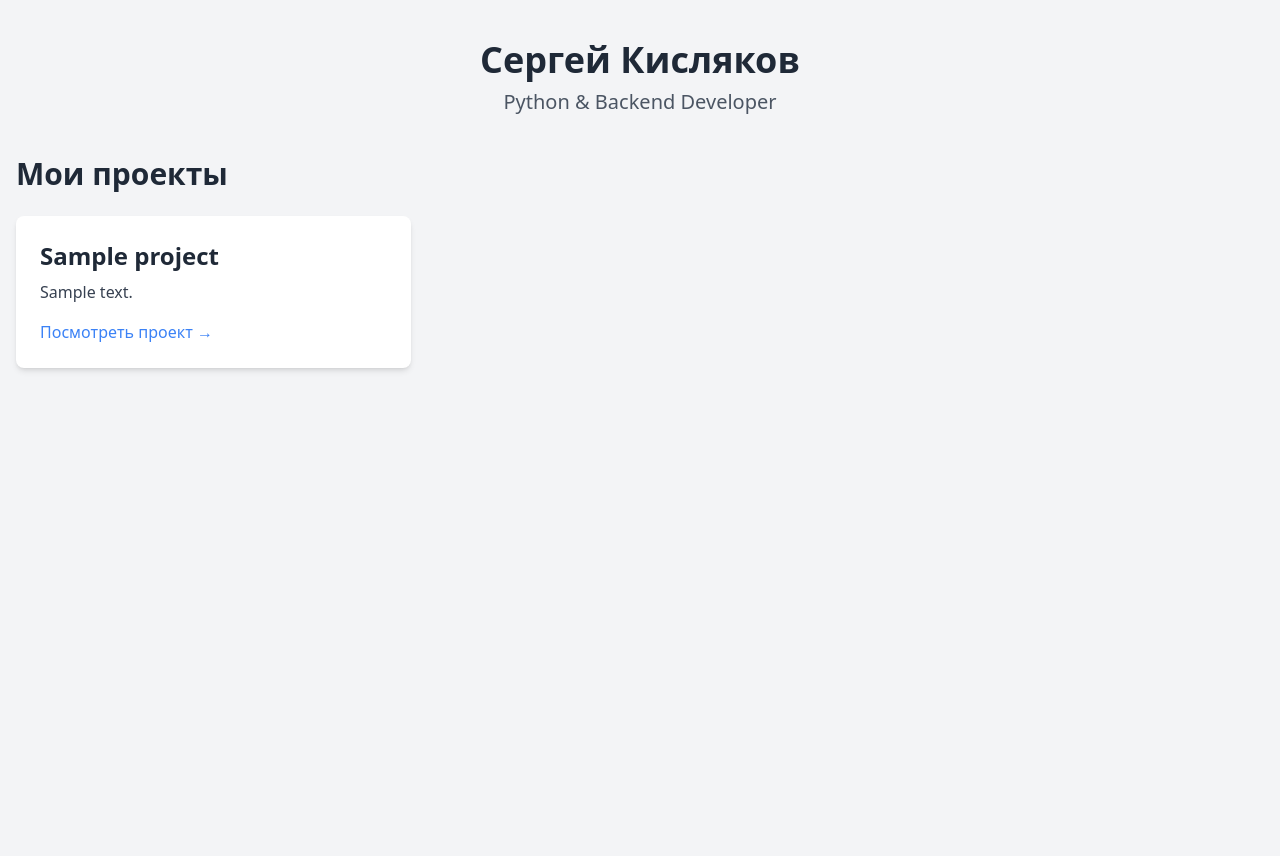
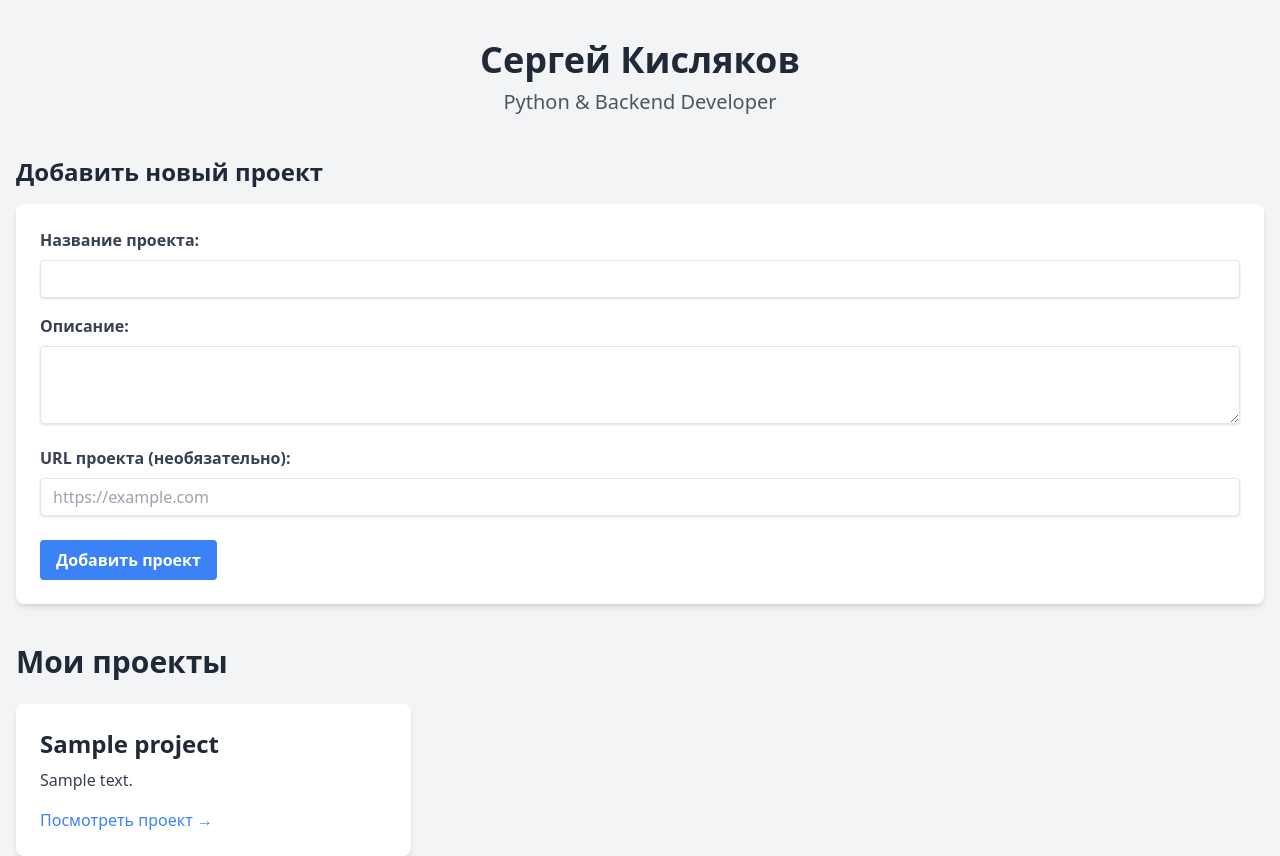
Before and after one commit to kislyakov84/Portfolio, a FastAPI app: template src/app/templates/index.html in a window 1280 px wide. Before the commit the page ends 371 px from the top, so only its background shows below. Run offline with FastAPI, Linux system fonts and the light colour scheme; the template is opened without the code that fills it: most values are stand-ins (such as "Sample title", 1, 10 or a date in 2020); style sheets or scripts are compiled from the project's sources; parts of the project's set-up code (start-up, migrations or seed data) failed here and were passed over; some libraries are stand-ins or nearby versions.

Commit message:
feat: add project creation via HTMX form

```diff
--- a/pyproject.toml
+++ b/pyproject.toml
@@ -14,6 +14,7 @@ dependencies = [
     "asyncpg",
     "psycopg[binary]", # Добавляем psycopg на всякий случай, [binary] - для легкой установки
     "aiosqlite",
+    "python-multipart",
 ]
 
 [project.optional-dependencies]
--- a/src/app/main.py
+++ b/src/app/main.py
@@ -3,7 +3,7 @@
 from collections.abc import AsyncGenerator
 
 import sqlalchemy.exc  # Импортируем исключения sqlalchemy
-from fastapi import Depends, FastAPI, Request
+from fastapi import Depends, FastAPI, Form, Request
 from fastapi.responses import HTMLResponse
 from fastapi.staticfiles import StaticFiles
 from fastapi.templating import Jinja2Templates
@@ -15,6 +15,7 @@ from app.db.base_class import Base
 from app.db.session import async_engine, async_session_factory
 from app.models.project import Project
 from app.repositories import project_repository
+from app.schemas.project_schema import ProjectCreate
 
 app = FastAPI(title="Portfolio App")
 
@@ -101,3 +102,51 @@ async def read_root(request: Request, db: AsyncSession = Depends(get_db)):
                 "title": "Ошибка",
             },
         )
+
+
+@app.post("/projects/", response_class=HTMLResponse)
+async def create_project(
+    request: Request,
+    db: AsyncSession = Depends(get_db),
+    # ЯВНО указываем, что данные приходят из полей формы
+    name: str = Form(...),
+    description: str = Form(...),
+    url: str | None = Form(None),  # Используем str, а не HttpUrl здесь
+):
+    """
+    Создает новый проект и возвращает HTML-фрагмент для него.
+    """
+    # Теперь мы вручную собираем нашу Pydantic-схему для валидации.
+    # Это дает нам больше контроля.
+    try:
+        project_data = {"name": name, "description": description, "url": url}
+        # Убираем None, если url пустой, чтобы валидация pydantic прошла
+        if not url:
+            del project_data["url"]
+
+        project_in = ProjectCreate.model_validate(project_data)
+
+    except Exception as e:
+        # Если валидация не прошла, можно вернуть ошибку (продвинутый шаг)
+        # Пока просто выведем в лог
+        print(f"Ошибка валидации Pydantic: {e}")
+        # И вернем ответ с ошибкой
+        return HTMLResponse("Неверные данные в форме.", status_code=422)
+
+    print(f"Получены данные из формы: {project_in.model_dump_json(indent=2)}")
+
+    new_project = Project(
+        name=project_in.name,
+        description=project_in.description,
+        # model_dump() вернет объект HttpUrl, нам нужна строка
+        url=str(project_in.url) if project_in.url else None,
+    )
+    db.add(new_project)
+    await db.commit()
+    await db.refresh(new_project)
+
+    return templates.TemplateResponse(
+        request,
+        name="partials/project_card.html",
+        context={"project": new_project},
+    )
--- a/src/app/templates/index.html
+++ b/src/app/templates/index.html
@@ -9,6 +9,35 @@
         <p class="mt-2 text-xl text-gray-600">Python & Backend Developer</p>
     </header>
 
+    <section id="add-project-form" class="mb-10">
+        <h2 class="text-2xl font-bold mb-4">Добавить новый проект</h2>
+        <form
+            hx-post="/projects/"
+            hx-target="#project-list"
+            hx-swap="beforeend"
+            hx-on::after-request="this.reset()"
+            class="bg-white p-6 rounded-lg shadow-md"
+        >
+            <div class="mb-4">
+                <label for="name" class="block text-gray-700 font-bold mb-2">Название проекта:</label>
+                <input type="text" id="name" name="name" required class="shadow appearance-none border rounded w-full py-2 px-3 text-gray-700 leading-tight focus:outline-none focus:shadow-outline">
+            </div>
+            <div class="mb-4">
+                <label for="description" class="block text-gray-700 font-bold mb-2">Описание:</label>
+                <textarea id="description" name="description" required rows="3" class="shadow appearance-none border rounded w-full py-2 px-3 text-gray-700 leading-tight focus:outline-none focus:shadow-outline"></textarea>
+            </div>
+            <div class="mb-6">
+                <label for="url" class="block text-gray-700 font-bold mb-2">URL проекта (необязательно):</label>
+                <input type="url" id="url" name="url" placeholder="https://example.com" class="shadow appearance-none border rounded w-full py-2 px-3 text-gray-700 leading-tight focus:outline-none focus:shadow-outline">
+            </div>
+            <div class="flex items-center justify-between">
+                <button type="submit" class="bg-blue-500 hover:bg-blue-700 text-white font-bold py-2 px-4 rounded focus:outline-none focus:shadow-outline">
+                    Добавить проект
+                </button>
+            </div>
+        </form>
+    </section>
+
     <section id="projects">
         <h2 class="text-3xl font-bold mb-6">Мои проекты</h2>
 
@@ -18,7 +47,8 @@
               <span class="block sm:inline">{{ error }}</span>
             </div>
         {% elif projects %}
-            <div class="grid grid-cols-1 md:grid-cols-2 lg:grid-cols-3 gap-8">
+            <!-- Вот она, наша цель для HTMX -->
+            <div id="project-list" class="grid grid-cols-1 md:grid-cols-2 lg:grid-cols-3 gap-8">
                 {% for project in projects %}
                     {% include "partials/project_card.html" %}
                 {% endfor %}
```
Also changed, not shown: src/app/schemas/project_schema.py (added, +25 -0 lines), CHANGELOG.md.
